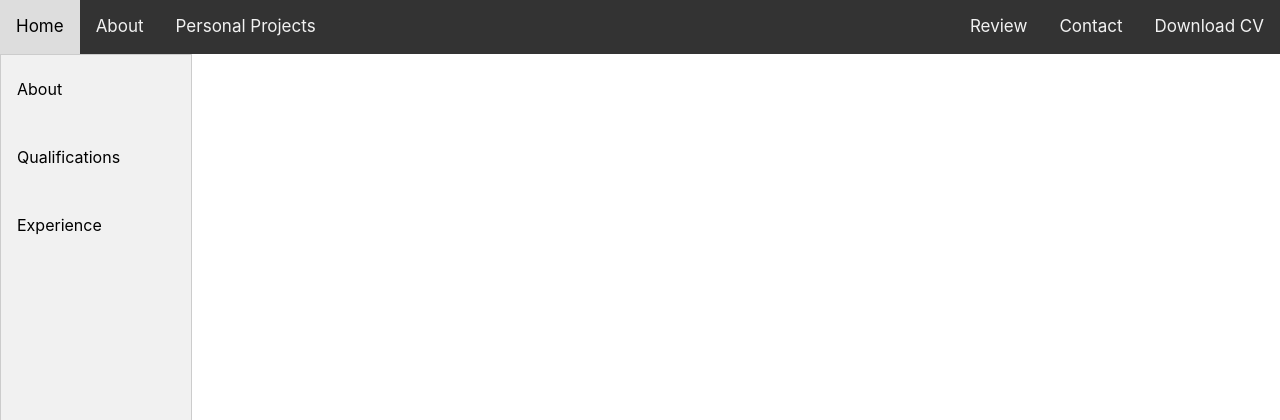
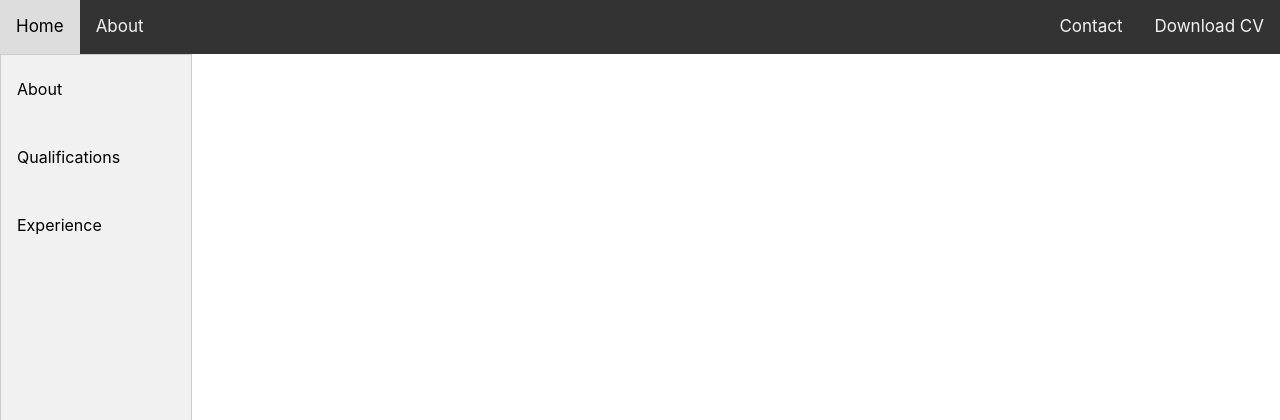
Before and after one commit to TobyPickard/portfolio, a Flask app: page /about in a window 1280 px wide. Shown: the top 420 px of the page. Run offline with Flask 2, Linux system fonts and the light colour scheme; some libraries are stand-ins or nearby versions.

Commit message:
starting from scratch

```diff
--- a/app.py
+++ b/app.py
@@ -1,37 +1,13 @@
+import sqlite3
+from datetime import datetime
 from flask import Flask, render_template, request, redirect
 from flask_sqlalchemy import SQLAlchemy
-from datetime import datetime
-import sqlite3
 
-conn = sqlite3.connect('reviews.db')
-c = conn.cursor()
 app = Flask(__name__)
-app.config['SQLALCHEMY_DATABASE_URI'] = 'sqlite:///reviews.db'
-
-db = SQLAlchemy(app)
-
-class Reviews(db.Model):
-    id = db.Column(db.Integer, primary_key=True)
-    name =  db.Column(db.String(200), nullable=False)
-    date_created = db.Column(db.DateTime, nullable = False, default=datetime.utcnow)
-    relation = db.Column(db.String(200), nullable=False)
-    review = db.Column(db.String(200), nullable=False)
 
 @app.route('/about')
 def about():
     return render_template('about.html')
-
-@app.route('/education')
-def education():
-    return render_template('education.html')
-
-@app.route('/professional')
-def professional():
-    return render_template('professional.html')
-
-@app.route('/personal')
-def personal():
-    return render_template('personal.html')
 
 @app.route('/contact')
 def contact():
@@ -53,35 +29,5 @@ def send_contact():
 def home():
     return render_template('home.html')
 
-@app.route('/review')
-def review():
-    reviews = Reviews.query.order_by(Reviews.date_created)
-    return render_template('review.html', reviews=reviews)
-
-@app.route('/review_process', methods=['POST'])
-def process_review():
-    if request.method == "POST":
-        form_data = {}
-        form_data['fname'] = request.form['first_name']
-        form_data['lname'] = request.form['last_name']
-        form_data['relation'] = request.form['relation']
-        form_data['review'] = request.form['review']
-
-        print(form_data)
-        for user_inp in form_data.values():
-            if not user_inp:
-                print('invalid')
-                return redirect('/review')
-        print(form_data)
-        new_review = Reviews(name=form_data['fname'] + ' ' + form_data['lname'],relation=form_data['relation'], review=form_data['review'])
-        print(new_review)
-        try:
-            db.session.add(new_review)
-            db.session.commit()
-        except Exception as e:
-            print(e)
-            return 'there was an error'
-    return redirect('/review')
-
 if __name__ == '__main__':
     app.run(host='0.0.0.0', port=600)
--- a/templates/base.html
+++ b/templates/base.html
@@ -7,16 +7,14 @@
 
     <!-- Bootstrap CSS -->
     <link rel="stylesheet" href="https://stackpath.bootstrapcdn.com/bootstrap/4.3.1/css/bootstrap.min.css" integrity="sha384-ggOyR0iXCbMQv3Xipma34MD+dH/1fQ784/j6cY/iJTQUOhcWr7x9JvoRxT2MZw1T" crossorigin="anonymous">
-    <link rel="stylesheet" href="../static/css/navbar.css"
+    <link rel="stylesheet" href="../static/css/navbar.css">
   </head>
   <body>
 
     <div class="topnav">
         <a href="{{ url_for('home')}}">Home</a>
         <a href="{{ url_for('about')}}">About</a>
-        <a href="{{ url_for('personal')}}">Personal Projects</a>
         <div class="topnav-right">
-            <a href="{{ url_for('review')}}">Review</a>
             <a href="{{ url_for('contact')}}">Contact</a>
             <a href="static/resources/Pickard, Toby CV.pdf" download>Download CV</a>
         </div>
--- a/templates/personal.html
+++ b/templates/leagacy/revamp/personal.html
@@ -9,8 +9,8 @@
     <button class="tablinks" onclick="openTab(event, 'Photoshop')">Photoshop Project</button>
 </div>
 
-<div id="Portfolio" class="tabcontent">
-<h3>London</h3>
+<div id="drones" class="tabcontent">
+<h3>Drone Project</h3>
 <p>London is the capital city of England
 </div>
 
```
Also changed, not shown: reviews.db (deleted), templates/leagacy/Pre-revamp/education.html (renamed from templates/leagacy/education.html), templates/leagacy/Pre-revamp/index.html (renamed from templates/leagacy/index.html), templates/leagacy/Pre-revamp/professional.html (renamed from templates/leagacy/professional.html), templates/leagacy/Scripts.py/delete.py (renamed from delete.py), templates/leagacy/revamp/review.html (renamed from templates/review.html).
